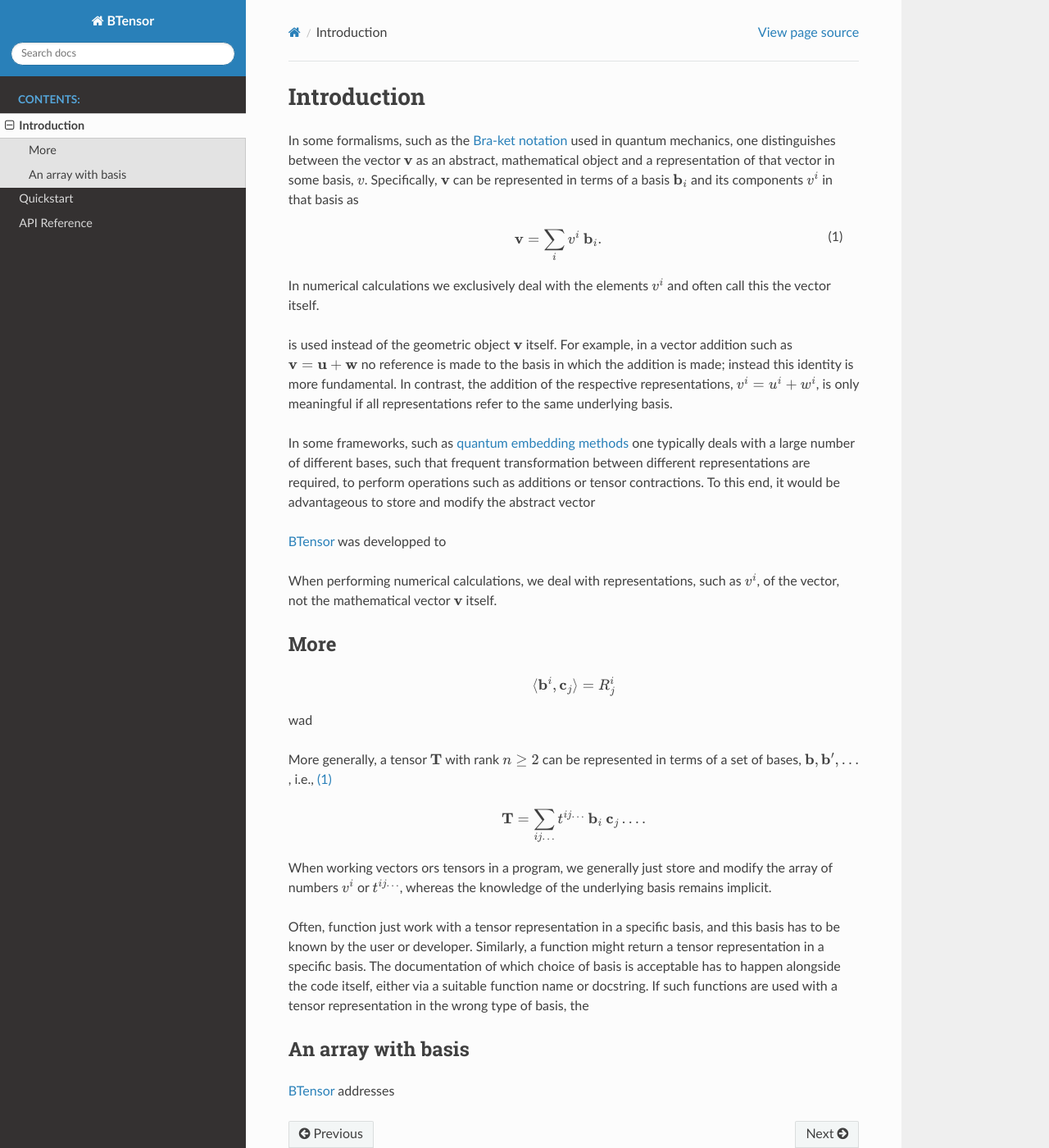
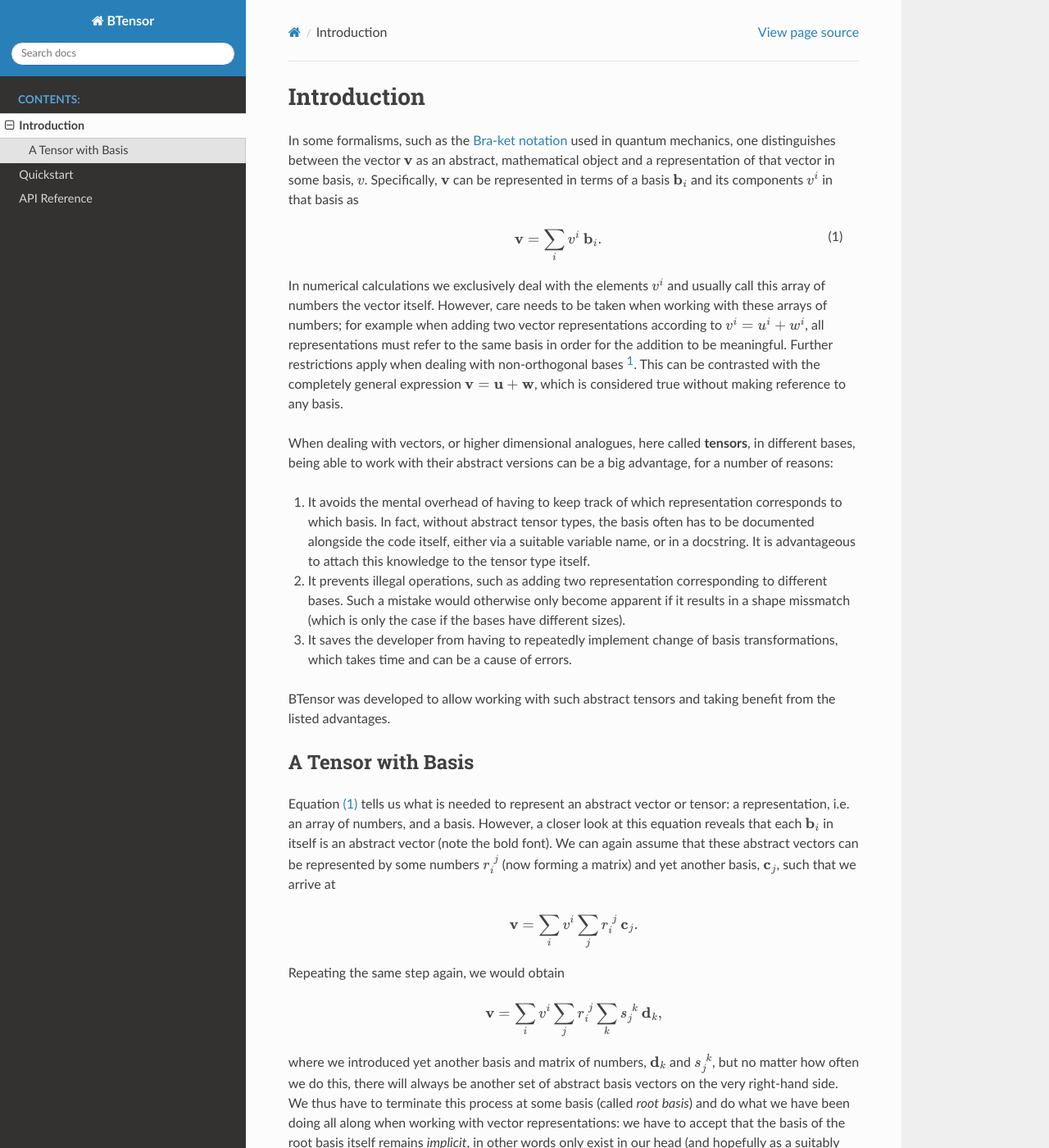
Before and after one commit to maxnus/btensor, a Sphinx documentation site: the page built from docs/source/introduction.rst, in a window 1280 px wide and 1400 px high. Shown: the whole window at 82% size. Built offline with Sphinx 7.4.7 and the Read the Docs theme 2.0.0, drawn with Linux system fonts in a browser that asks for light colours; some of the changed text lies outside the part shown.

Commit message:
Finishes introduction.rst

```diff
--- a/docs/source/introduction.rst
+++ b/docs/source/introduction.rst
@@ -22,64 +22,84 @@ and its components :math:`v^i` in that basis as
 ..
     where `Einstein notation <https://en.wikipedia.org/wiki/Einstein_notation>`_ was used.
 
-In numerical calculations we exclusively deal with the elements :math:`v^i` and often call this
+In numerical calculations we exclusively deal with the elements :math:`v^i` and usually call this array of numbers
 the vector itself.
+However, care needs to be taken when working with these arrays of numbers; for example when adding two vector
+representations according to :math:`v^i = u^i + w^i`, all representations must refer to the same basis in order
+for the addition to be meaningful. Further restrictions apply when dealing with non-orthogonal bases [#f1]_.
+This can be contrasted with the completely general expression :math:`\mathbf{v} =  \mathbf{u} + \mathbf{w}`,
+which is considered true without making reference to any basis.
 
+When dealing with vectors, or higher dimensional analogues, here called **tensors**, in different bases,
+being able to work with their abstract versions can be a big advantage, for a number of reasons:
 
-is used instead of the geometric object
-:math:`\mathbf{v}` itself.
-For example, in a vector addition such as :math:`\mathbf{v} =  \mathbf{u} + \mathbf{w}` no reference is made to the basis
-in which the addition is made; instead this identity is more fundamental.
-In contrast, the addition of the respective representations, :math:`v^i = u^i + w^i`, is only meaningful if all
-representations refer to the same underlying basis.
+#. It avoids the mental overhead of having to keep track of which representation corresponds to which basis.
+   In fact, without abstract tensor types, the basis often has to be documented alongside the code itself, either
+   via a suitable variable name, or in a docstring. It is advantageous to attach this knowledge to the tensor
+   type itself.
+#. It prevents illegal operations, such as adding two representation corresponding to different bases. Such a mistake
+   would otherwise only become apparent if it results in a shape missmatch (which is only the case if the bases have
+   different sizes).
+#. It saves the developer from having to repeatedly implement change of basis transformations, which takes time
+   and can be a cause of errors.
 
-In some frameworks, such as `quantum embedding methods
-<https://journals.aps.org/prx/abstract/10.1103/PhysRevX.12.011046>`_ one typically deals with a large number of
-different bases, such that frequent transformation between different representations are required, to perform
-operations such as additions or tensor contractions.
-To this end, it would be advantageous to store and modify the abstract vector
+BTensor was developed to allow working with such abstract tensors and taking benefit from the listed advantages.
 
-BTensor_ was developped to
+A Tensor with Basis
+-------------------
 
-
-
-
-When performing numerical calculations, we deal with representations, such as :math:`v^i`,
-of the vector, not the mathematical vector :math:`\mathbf{v}` itself.
-
-
-More
-----
-
-.. math::
-    \langle \mathbf{b}^i , \mathbf{c}_j \rangle = R^i_j
-
-wad
-
-
-
-
-
-More generally,
-a tensor :math:`\mathbf{T}` with rank :math:`n \ge 2` can be represented in terms of a set of bases,
-:math:`\mathbf{b}, \mathbf{b}', \dots`, i.e., :eq:`eq_1`
-
+Equation :eq:`eq_1` tells us what is needed to represent an
+abstract vector or tensor: a representation, i.e. an array of numbers, and a basis.
+However, a closer look at this equation reveals that each :math:`\mathbf{b}_i` in itself is an abstract vector
+(note the bold font).
+We can again assume that these abstract vectors can be represented by some numbers :math:`r_i^{\hphantom{i}j}`
+(now forming a matrix) and yet another basis, :math:`\mathbf{c}_j`, such that we arrive at
 
 .. math::
 
-    \mathbf{T} = \sum_{ij\dots} t^{ij\dots} \: \mathbf{b}_{i} \: \mathbf{c}_{j} \dots.
+    \mathbf{v} = \sum_i v^i \sum_j r_i^{\hphantom{i}j} \: \mathbf{c}_j.
 
+Repeating the same step again, we would obtain
 
-When working vectors ors tensors in a program, we generally just store and modify the array of numbers :math:`v^i`
-or :math:`t^{ij\dots}`, whereas the knowledge of the underlying basis remains implicit.
+.. math::
 
-Often, function just work with a tensor representation in a specific basis, and this basis has to be known by the user
-or developer. Similarly, a function might return a tensor representation in a specific basis. The documentation of
-which choice of basis is acceptable has to happen alongside the code itself, either via a suitable function name or
-docstring. If such functions are used with a tensor representation in the wrong type of basis, the
+    \mathbf{v} = \sum_i v^i \sum_j r_i^{\hphantom{i}j} \sum_k s_j^{\hphantom{j}k} \: \mathbf{d}_k,
 
+where we introduced yet another basis and matrix of numbers, :math:`\mathbf{d}_k` and :math:`s_j^{\hphantom{j}k}`,
+but no matter how often we do this, there will always be another
+set of abstract basis vectors on the very right-hand side.
+We thus have to terminate this process at some basis (called *root basis*) and do what we have been
+doing all along when working with vector representations: we have to accept that the basis of the root basis itself
+remains *implicit*, in other words only exist in our head (and hopefully as a suitably chosen variable name),
+without any analogue in BTensor [#f2]_.
 
-An array with basis
--------------------
+Once is done, all other bases can be represented in terms of the root basis, following the chain of
+matrix products above.
+The matrix elements which encode the basis transformations, :math:`r_i^{\hphantom{i}j}`,
+are the inner products
 
-BTensor_ addresses
+.. math::
+
+    r_i^{\hphantom{i}j} = \langle \mathbf{c}^j , \mathbf{b}_i \rangle,
+
+and relate one basis to the next. They are the input required to define a new basis, based on an existing one
+(starting from the root basis).  Note that the bases do not have to form a linear chain of dependency, as shown here.
+There can be mupliple bases deriving from the same parent basis, forming a tree structure as a result.
+
+Once all the desired bases have been defined in this way, we can start creating abstract tensors:
+the required input is a set of bases (one for each tensor dimension) and the representation of the tensor within
+this set of bases.
+Any tensors defined in this way can be added or contracted with one another, even if they do not have the same
+set of bases: the only requirement is that all bases derive from the same root basis, such that the basis transformation
+can be resolved automatically.
+
+.. rubric:: Footnotes
+
+.. [#f1] In a non orthogonal basis, vector representations can only be added if they both transform in the same way:
+         covariantly or contravariantly. In contrast, a contraction over one dimension is only allowed if the
+         two representations transform differently in that dimension.
+
+.. [#f2] In the case of a non-orthogonal root basis it is also necessary to define the metric
+         :math:`M_{ij} = \langle \mathbf{b}_i , \mathbf{b}_j \rangle`
+         of this basis, which is used to change the transformation behavior between co- and contravariant
+         whenever necessary. For an orthonormal root basis the metric is simply the identity matrix.
```
